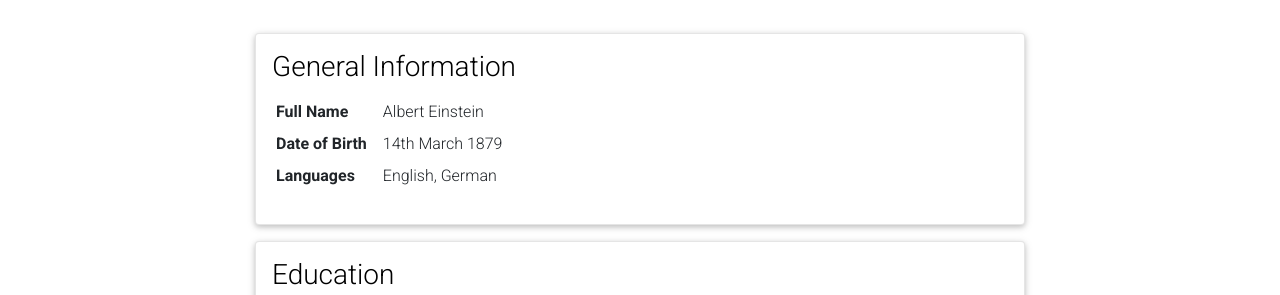
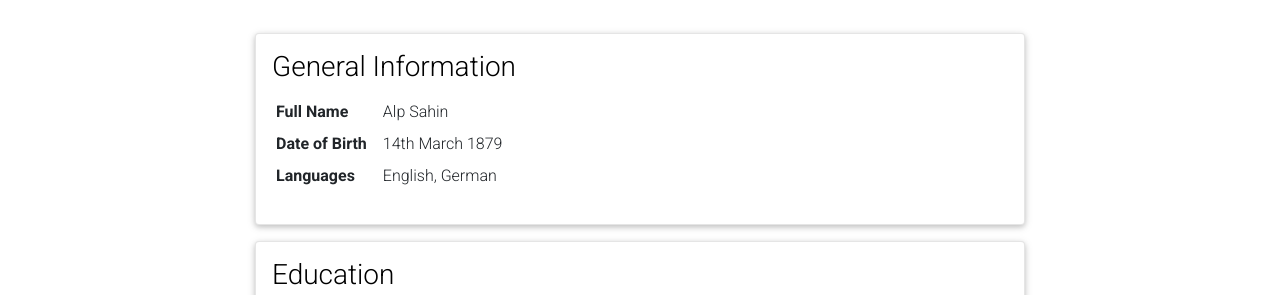
Before and after one commit to asahin1/asahin1.github.io, a Jekyll site: the page built from _pages/cv.md, in a window 1280 px wide and 900 px high, scrolled down 362 px. Shown: the part 158-453 px from the top of the window. Built offline with Jekyll 4.4.1, drawn with Linux system fonts in a browser that asks for light colours; comment, search, counter and statistics services are not loaded; a style sheet for code colours, icons or effects is not loaded.

```diff
--- a/_bibliography/papers.bib
+++ b/_bibliography/papers.bib
@@ -28,7 +28,9 @@
       eprint={2306.01203},
       archivePrefix={arXiv},
       primaryClass={cs.RO},
-  selected = true
+      arxiv=2306.01203,
+      code=https://github.com/asahin1/nbh-aug-planning,
+      selected = true
 }
 
 @ARTICLE{wang2023JIRS,
--- a/_data/cv.yml
+++ b/_data/cv.yml
@@ -2,7 +2,7 @@
   type: map
   contents:
     - name: Full Name
-      value: Albert Einstein
+      value: Alp Sahin
     - name: Date of Birth
       value: 14th March 1879
     - name: Languages
```
